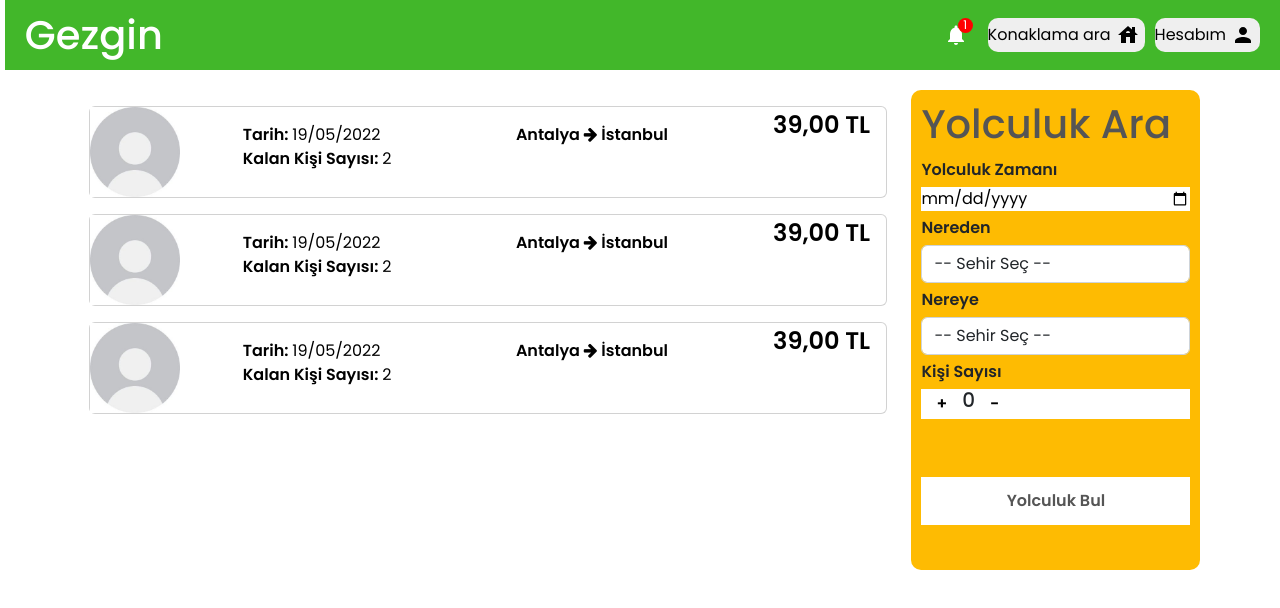
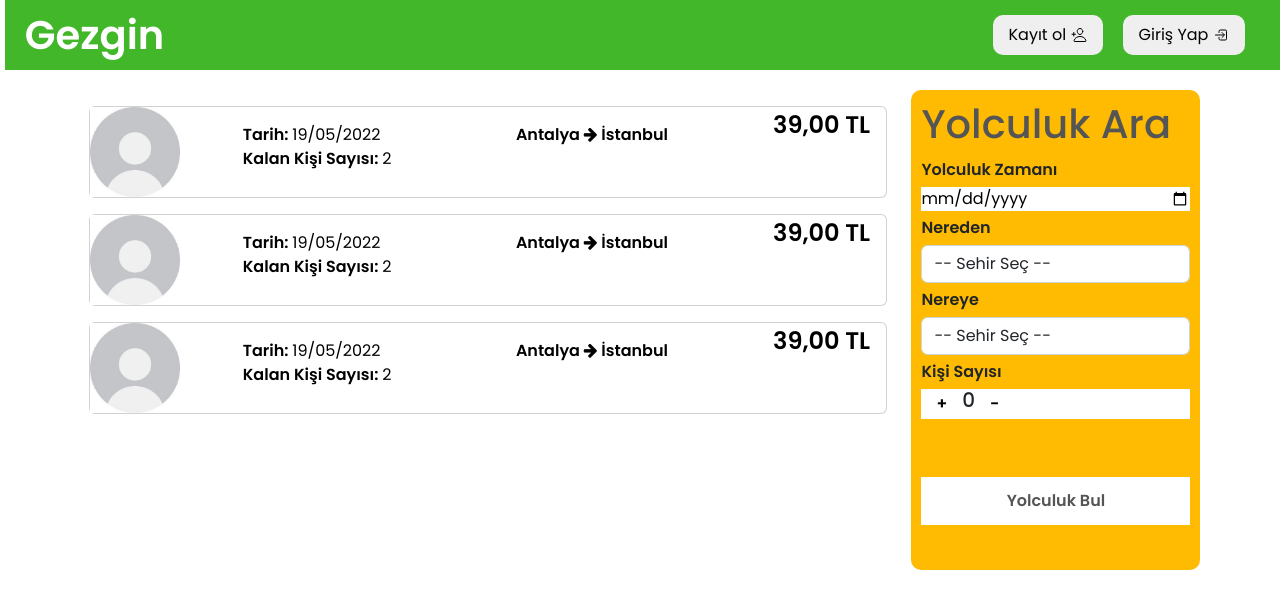
Before and after one commit to KaanSuner/gezgin, a React (Create React App) app in the folder client/: page /travel in a window 1280 px wide. Shown: the top 608 px of the page. Built offline with nearby package versions, Linux system fonts and the light colour scheme.

Commit message:
edited navbar component

```diff
--- a/client/src/components/navbar/Navbar.jsx
+++ b/client/src/components/navbar/Navbar.jsx
@@ -1,16 +1,60 @@
-import "./navbar.css"
+import "./Navbar.css";
+import { Link } from "react-router-dom";
 
-const Navbar = () => {
+export default function TopbarHouse() {
+
+const { loggedIn } = true;
+
   return (
-    <div className="navbar">
-      <div className="navContainer">
-        <span className="logo">GEZGİN</span>
-          <div className="navItems">
-          <button className="navButton">Giriş Yap</button>
-          </div>
+    <div className="topbarContainer">
+      <div className="topbarLeft">
+        <span className="logo">Gezgin</span>
+      </div>
+      <div className="topbarRight">
+        { !loggedIn && (
+                <>
+                <Link to={"../register"}>
+                    <button className="Seyahat">
+                        Kayıt ol
+                        <ion-icon size="medium" name="person-add-outline"></ion-icon>
+                    </button>
+                </Link>
+                <Link to={"../"}>
+                    <button className="Seyahat">
+                        Giriş Yap
+                        <ion-icon size="medium" name="log-in-outline"></ion-icon>
+                    </button>
+                </Link>
+                </>
+        ) }
+        { loggedIn && (
+            <>
+            <Link to={"../Profile"}>
+                <button className="Seyahat">
+                    Profilim
+                    <ion-icon name="person-outline"></ion-icon>
+                </button>
+            </Link>
+            <Link to={"../travel"}>
+                <button className="Seyahat">
+                    Yolculuk Ara
+                    <ion-icon name="car-outline"></ion-icon>
+                </button>
+            </Link>
+            <Link to={"../accomodation"}>
+                <button className="Seyahat">
+                    Konaklama Ara
+                    <ion-icon name="business-outline"></ion-icon>
+                </button>
+            </Link>
+            <Link to={"../"}>
+                <button className="Seyahat">
+                    <ion-icon name="log-out-outline"></ion-icon>
+                </button>
+            </Link>
+            </>
+        )}
       </div>
     </div>
-  )
+  );
 }
-
-export default Navbar
--- a/client/src/components/navbar/navbar.css
+++ b/client/src/components/navbar/navbar.css
@@ -1,26 +1,79 @@
-.navbar{
-    height: 50px;
-    background-color: #5b6264;
-    display: flex;
-    justify-content: center;
-  }
-  .navContainer{
-  width: 100%;
-  max-width: 1024px;
-  color: white;
+.topbarContainer {
+    height: 70px;
+    widows: 100%;
+    background-color: #42B72A;
     display: flex;
     align-items: center;
-  justify-content: space-between;
+    position: sticky;
+    top: 0;
   }
 
-.logo{
-  font-weight: 500;
+  .topbarLeft {
+    flex: 1;
   }
 
-.navButton{
+  .topbarRight {
+    flex: 1;
+    right: 0;
+    display: flex;
+    align-items: center;
+    justify-content: flex-end;
+    margin-right: 20px;
+    color: white;
+  }
+  .logo {
+    font-size: 40px;
     margin-left: 20px;
-  border: none;
-  padding: 5px 10px;
+    font-weight: bold;
+    color: white;
+  }
+
+  .Hesabim {
+    border-radius: 10px;
+    display: flex;
+    align-items: center;
+  }
+
+  .Seyahat {
+    border-radius: 10px;
+    display: flex;
+    margin-right: 10px;
+    align-items: center;
+    padding: 0.2em 1em;
+    font-size: medium;
+    height: 2.5em ;
+  }
+  .personIcon {
+    margin: 5px;
+  }
+  .carIcon {
+    margin: 5px;
+  }
+
+  .topbarIcon {
+    display: flex;
+  }
+
+  .topbarIconItem {
+    margin-left: 5px;
     cursor: pointer;
-  color: #06c4f8;
+    position: relative;
   }
+
+  .topbarIconBadge {
+    width: 15px;
+    height: 15px;
+    background-color: red;
+    border-radius: 50%;
+    position: absolute;
+    color: white;
+    top: -5px;
+    right: -5px;
+    display: flex;
+    align-items: center;
+    justify-content: center;
+    font-size: 12px;
+  }
+  .hydrated{
+      padding-left: 0.3em;
+  }
--- a/client/src/components/topbar/topbar.css
+++ /dev/null
@@ -1,78 +0,0 @@
-.topbarContainer {
-  height: 70px;
-  widows: 100%;
-  background-color: #42B72A;
-  display: flex;
-  align-items: center;
-  position: sticky;
-  top: 0;
-}
-
-.topbarLeft {
-  flex: 1;
-}
-
-.topbarRight {
-  flex: 1;
-  right: 0;
-  display: flex;
-  align-items: center;
-  justify-content: flex-end;
-  margin-right: 20px;
-  color: white;
-}
-.logo {
-  font-size: 40px;
-  margin-left: 20px;
-  font-weight: bold;
-  color: white;
-}
-
-.Hesabim {
-  border-radius: 10px;
-  display: flex;
-  align-items: center;
-}
-
-.Seyahat {
-  border-radius: 10px;
-  display: flex;
-  margin-right: 10px;
-  align-items: center;
-  padding: 0.2em 1em;
-  font-size: medium;
-}
-.personIcon {
-  margin: 5px;
-}
-.carIcon {
-  margin: 5px;
-}
-
-.topbarIcon {
-  display: flex;
-}
-
-.topbarIconItem {
-  margin-left: 5px;
-  cursor: pointer;
-  position: relative;
-}
-
-.topbarIconBadge {
-  width: 15px;
-  height: 15px;
-  background-color: red;
-  border-radius: 50%;
-  position: absolute;
-  color: white;
-  top: -5px;
-  right: -5px;
-  display: flex;
-  align-items: center;
-  justify-content: center;
-  font-size: 12px;
-}
-.hydrated{
-    padding-left: 0.3em;
-}
--- a/client/src/components/topbar/topbar.jsx
+++ /dev/null
@@ -1,64 +0,0 @@
-import "./topbar.css";
-import PersonIcon from "@mui/icons-material/Person";
-import DirectionsCarIcon from "@mui/icons-material/DirectionsCar";
-import NotificationsIcon from "@mui/icons-material/Notifications";
-import { Link } from "react-router-dom";
-
-export default function TopbarHouse() {
-
-const { loggedIn } = true;
-
-  return (
-    <div className="topbarContainer">
-      <div className="topbarLeft">
-        <span className="logo">Gezgin</span>
-      </div>
-      <div className="topbarRight">
-        { !loggedIn && (
-                <>
-                <Link to={"../register"}>
-                    <button className="Seyahat">
-                        Kayıt ol
-                        <ion-icon size="medium" name="person-add-outline"></ion-icon>
-                    </button>
-                </Link>
-                <Link to={"../"}>
-                    <button className="Seyahat">
-                        Giriş Yap
-                        <ion-icon size="medium" name="log-in-outline"></ion-icon>
-                    </button>
-                </Link>
-                </>
-        ) }
-        { loggedIn && (
-            <>
-            <Link to={"../register"}>
-                <button className="Seyahat">
-                    Profilim
-                    <ion-icon name="person-outline"></ion-icon>
-                </button>
-            </Link>
-            <Link to={"../register"}>
-                <button className="Seyahat">
-                    Yolculuk Ara
-                    <ion-icon name="car-outline"></ion-icon>
-                </button>
-            </Link>
-            <Link to={"../register"}>
-                <button className="Seyahat">
-                    Konaklama Ara
-                    <ion-icon name="business-outline"></ion-icon>
-                </button>
-            </Link>
-            </>
-        )}
-      </div>
-    </div>
-  );
-}
-
-
- {/* <div className="topbarIconItem">
-            <NotificationsIcon />
-            <span className="topbarIconBadge">1</span>
-          </div> */}
--- a/client/src/pages/Profile/Profile.jsx
+++ b/client/src/pages/Profile/Profile.jsx
@@ -1,8 +1,8 @@
 import avatar from "./avatar.jpg";
 import "./Profile.css";
-import Navbar from "../../components/navbar/Navbar";
+import Navbar from "../../components/Navbar/Navbar";
 import React from "react";
-import { Link } from "react-router-dom";
+import { Link } from "react-router-dom"
 
 export default function Profile(){
     return(
--- a/client/src/pages/UpdateProfile/UpdateProfile.jsx
+++ b/client/src/pages/UpdateProfile/UpdateProfile.jsx
@@ -1,5 +1,5 @@
 import "./UpdateProfile.css";
-import Navbar from "../../components/navbar/Navbar";
+import Navbar from "../../components/Navbar/Navbar";
 import avatar from "./avatar.jpg";
 import React from "react";
 import { Link } from "react-router-dom";
--- a/client/src/pages/home/car/welcome/WelcomeCar.jsx
+++ b/client/src/pages/home/car/welcome/WelcomeCar.jsx
@@ -1,4 +1,4 @@
-import TopbarCar from "../../../../components/topbar/car/TopbarCar";
+import Navbar from "../../../../components/Navbar/Navbar";
 import "./welcomeCar.css";
 import { DateRange } from "react-date-range";
 import React, { useState,useEffect } from "react";
@@ -24,7 +24,7 @@ const List = () => {
 
   return (
     <div>
-      <TopbarCar type="list" />
+      <Navbar/>
       <div className="container">
         <div className="listContainer">
           <div className="listWrapper">
--- a/client/src/pages/home/house/welcome/WelcomeHouse.jsx
+++ b/client/src/pages/home/house/welcome/WelcomeHouse.jsx
@@ -1,4 +1,4 @@
-import Topbar from "../../../../components/topbar/topbar";
+import Navbar from "../../../../components/Navbar/Navbar";
 import "./welcomeHouse.css";
 import { DateRange } from "react-date-range";
 import { useState } from "react";
@@ -24,7 +24,7 @@ const List = () => {
 
   return (
     <div>
-      <Topbar type="list" />
+      <Navbar/>
       <div className="container">
         <div className="listContainer">
           <div className="listWrapper">
--- a/client/src/pages/login/Login.jsx
+++ b/client/src/pages/login/Login.jsx
@@ -1,6 +1,5 @@
 import "./login.css";
-// import Navbar from "../../components/navbar/Navbar";
-import Topbar from "../../components/topbar/topbar";
+import Navbar from "../../components/Navbar/Navbar";
 import React from "react";
 import { Link } from "react-router-dom";
 import { Tooltip } from "react-bootstrap";
@@ -8,7 +7,7 @@ import { Tooltip } from "react-bootstrap";
 export default function Login() {
   return (
     <>
-    <Topbar/>
+    <Navbar/>
     <div className="login">
       <div className="loginWrapper">
         <div className="loginLeft">
```
Lines whose indentation alone changed are shown as unchanged.
